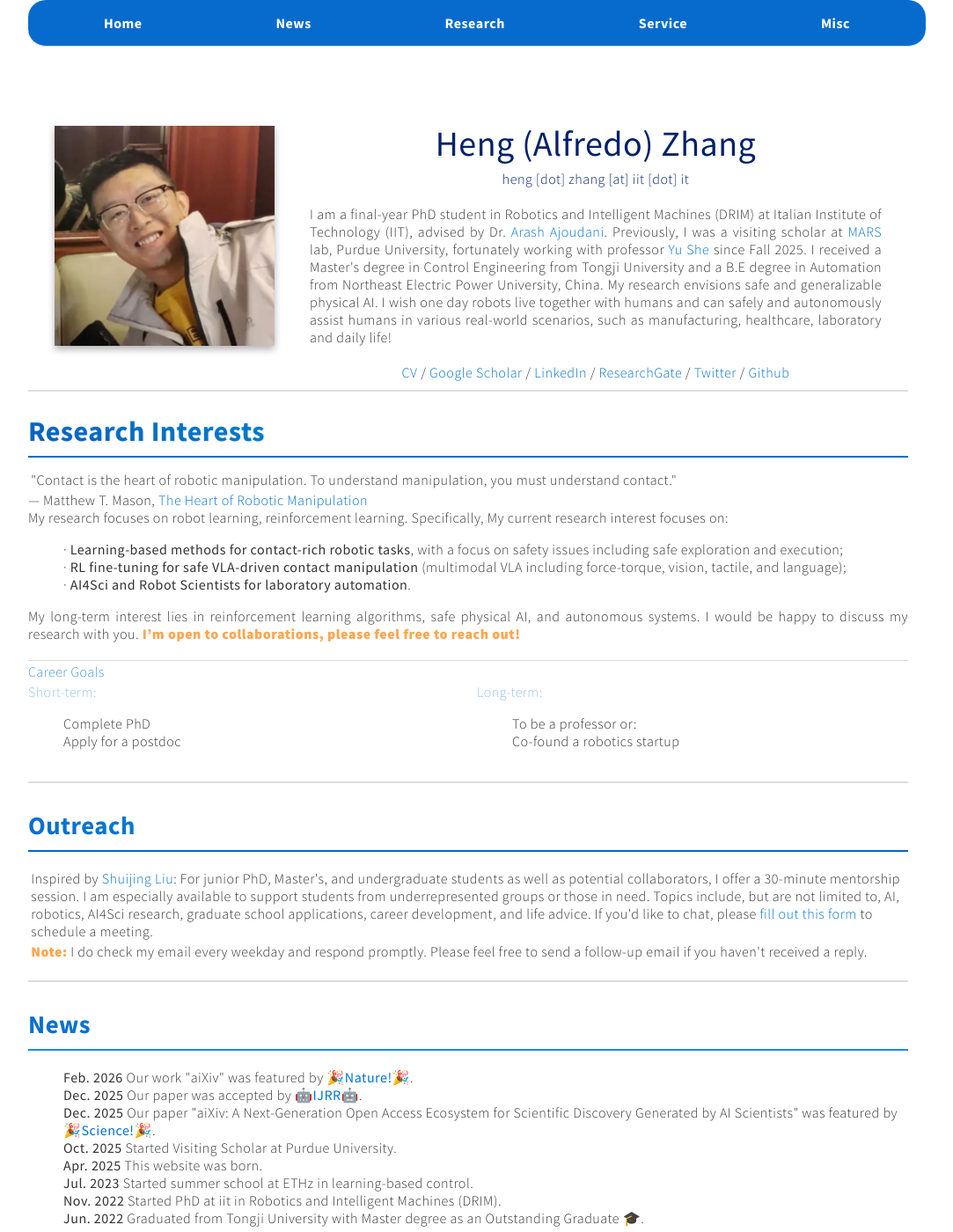
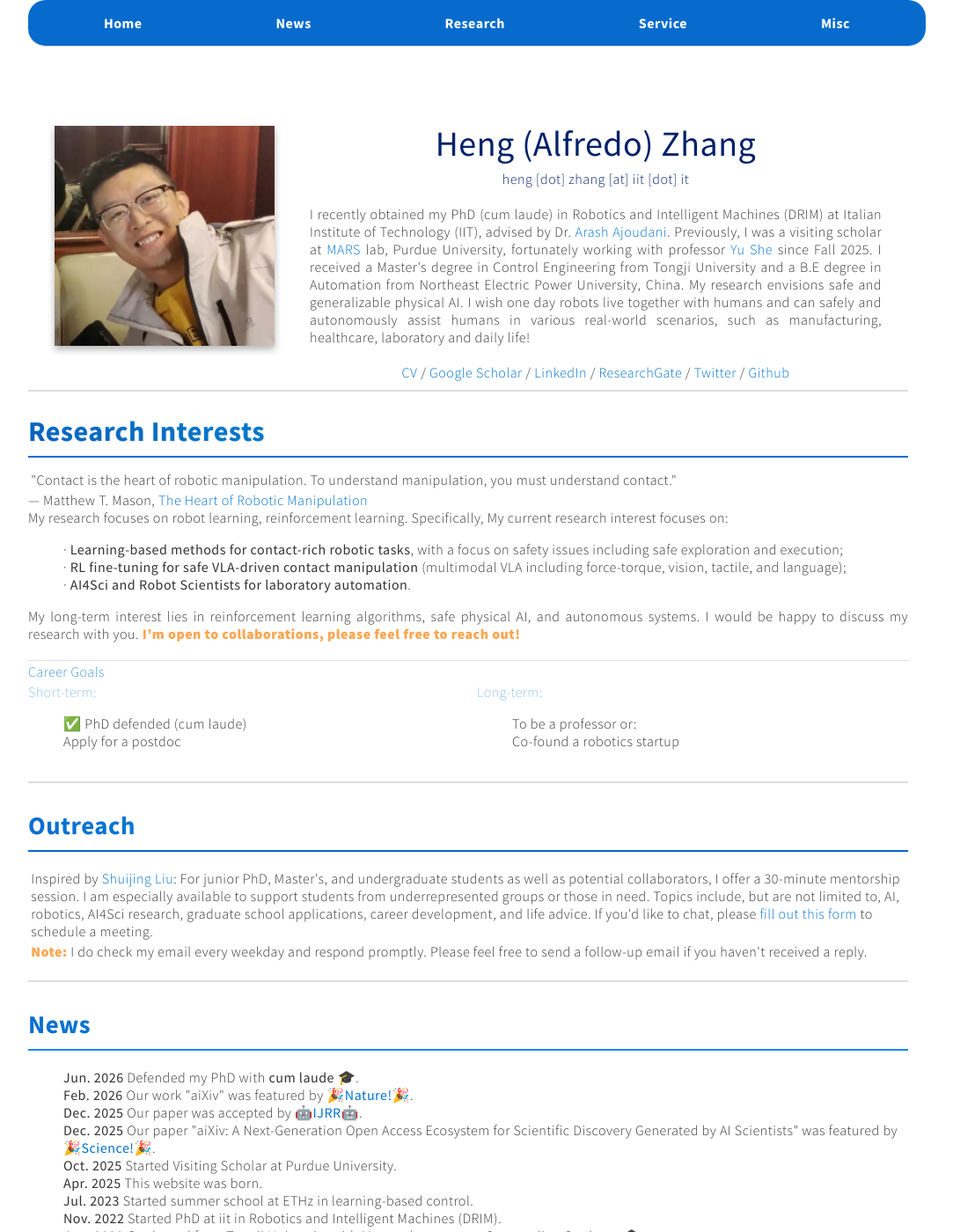
Before and after one commit to alfredo-pearson/alfredo-pearson.github.io, a Jekyll site: the page index.html, which Jekyll copies as it is, in a window 1280 px wide and 1400 px high. Shown: the whole window at 88% size, without its empty margins (108-1191 px from the left). Built offline with Jekyll 4.4.1, drawn with Linux system fonts in a browser that asks for light colours.

Commit message:
add  phd

```diff
--- a/index.html
+++ b/index.html
@@ -39,7 +39,7 @@
                 <div id="profile-email">heng [dot] zhang [at] iit [dot] it </div>
                 <p>
                     <div style="text-align: justify;">
-                    I am a final-year PhD student in Robotics and Intelligent Machines (DRIM) at  Italian Institute of Technology (IIT), advised by Dr. <a href="https://www.iit.it/it/people-details/-/people/arash-ajoudani">Arash Ajoudani</a>.
+                    I recently obtained my PhD (cum laude) in Robotics and Intelligent Machines (DRIM) at Italian Institute of Technology (IIT), advised by Dr. <a href="https://www.iit.it/it/people-details/-/people/arash-ajoudani">Arash Ajoudani</a>.
                     Previously, I was a visiting scholar at <a href="https://www.purduemars.com/">MARS</a> lab, Purdue University, fortunately working with professor <a href="https://scholar.google.com/citations?user=r-dJcIsAAAAJ&hl=en">Yu She</a> since Fall 2025. I received a Master's degree in Control Engineering from Tongji University and a B.E degree in Automation from Northeast Electric Power University, China.
                     My research envisions safe and generalizable physical AI. I wish one day robots live together with humans and can safely and autonomously assist humans in various real-world scenarios, such as manufacturing, healthcare, laboratory and daily life!
                     <br>
@@ -91,7 +91,7 @@
                 <div style="flex: 1;">
                     <h3>Short-term:</h3>
                     <ul>
-                        <li>Complete PhD</li>
+                        <li>✅ PhD defended (cum laude)</li>
                         <li>Apply for a postdoc</li>
                     </ul>
                 </div>
@@ -122,6 +122,7 @@
             <!-- Update News -->
             <h1 style="font-size: 1.8em; color: #0a8aff; font-weight: 700;">News</h1>
             <ul>
+                <li> <b>Jun. 2026</b> Defended my PhD with <b>cum laude</b> 🎓.</li>
                 <li> <b>Feb. 2026</b> Our work "aiXiv" was featured by <a href="https://www.nature.com/articles/d41586-025-03967-9"><b>🎉Nature!🎉</b></a>.
                 <li> <b>Dec. 2025</b> Our paper was accepted by <a href="https://arxiv.org/abs/2506.13498"><b>🤖IJRR🤖</b></a>.
                 <li> <b>Dec. 2025</b> Our paper "aiXiv: A Next-Generation Open Access Ecosystem for Scientific Discovery Generated by AI Scientists" was featured by <a href="https://www.science.org/content/article/new-preprint-server-welcomes-papers-written-and-reviewed-ai/"><b>🎉Science!🎉</b></a>.
```
Also changed, not shown: .claude/settings.local.json.
